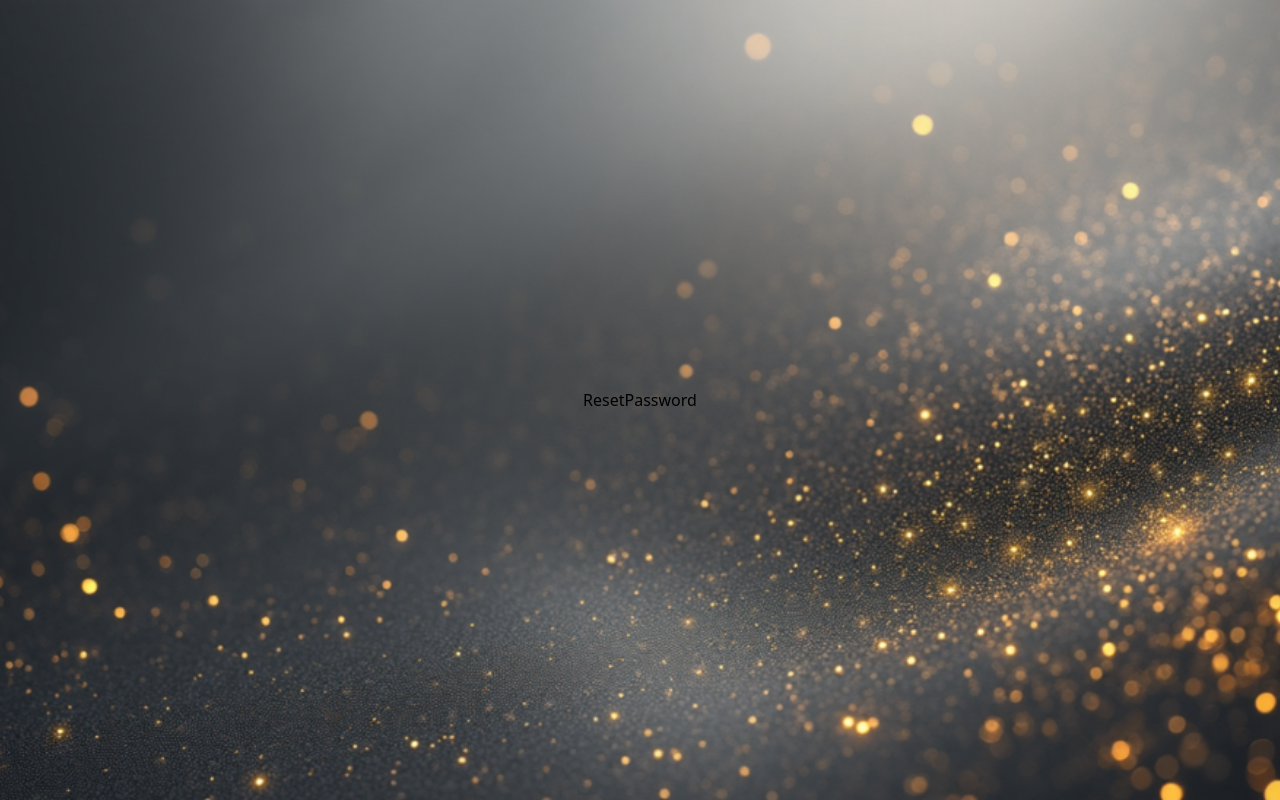
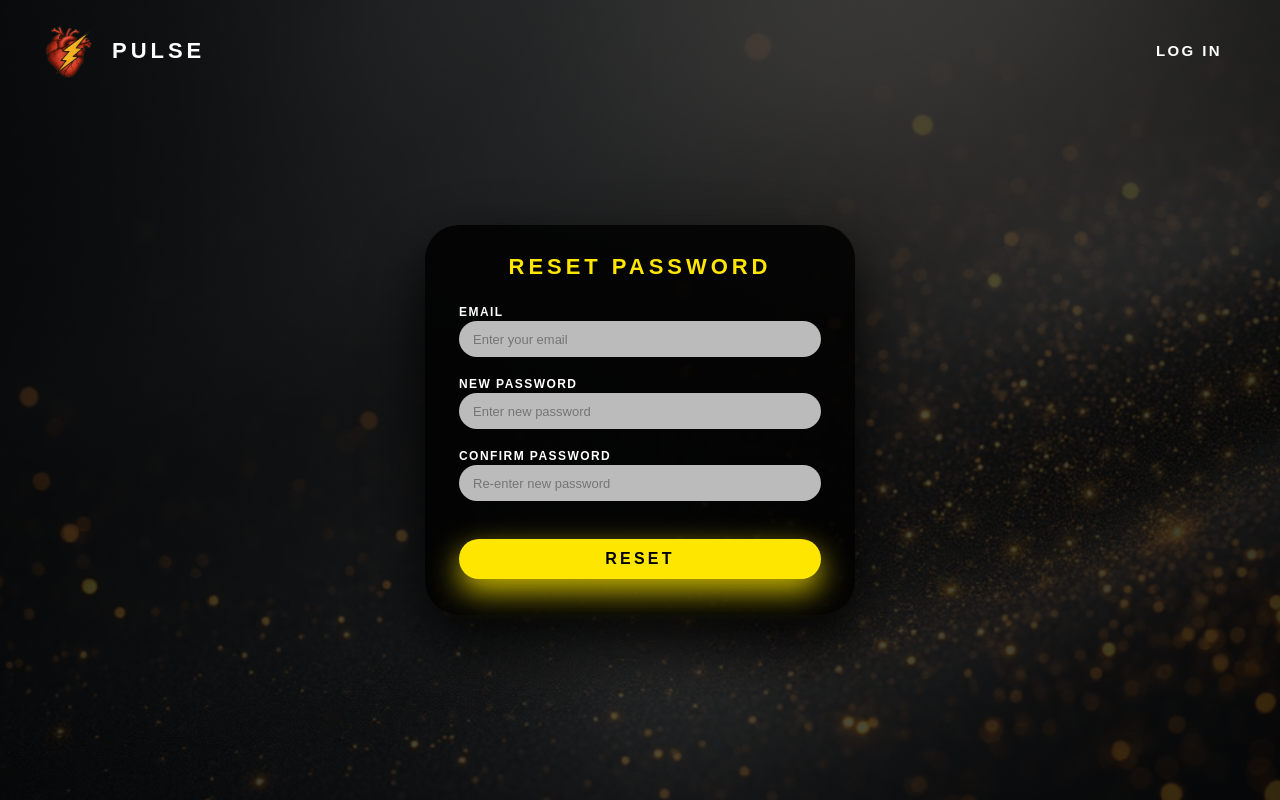
Before and after one commit to bineabble-XD/Pulse, a React (Vite) app in the folder client/: page /reset-password in a window 1280 px wide. Built offline with nearby package versions, Linux system fonts and the light colour scheme.

Commit message:
did the reset password

```diff
--- a/client/src/App.css
+++ b/client/src/App.css
@@ -1252,3 +1252,151 @@
     max-width: 100%;
   }
 }
+
+/* =======================
+   RESET PASSWORD PAGE
+   ======================= */
+
+.reset-page {
+  min-height: 100vh;
+  background-size: cover;
+  background-position: center;
+  background-repeat: no-repeat;
+  position: relative;
+  color: #ffffff;
+  font-family: "Poppins", sans-serif;
+}
+
+.reset-overlay {
+  position: absolute;
+  inset: 0;
+  background: radial-gradient(circle at bottom, rgba(0,0,0,0.3), rgba(0,0,0,0.7)),
+              linear-gradient(180deg, rgba(0,0,0,0.25) 0%, rgba(0,0,0,0.55) 100%);
+}
+
+.reset-inner {
+  position: relative;
+  z-index: 1;
+  min-height: 100vh;
+  display: flex;
+  flex-direction: column;
+}
+
+/* HEADER */
+
+.reset-header {
+  display: flex;
+  justify-content: space-between;
+  align-items: center;
+  padding: 20px 40px;
+}
+
+.reset-logo-wrap {
+  display: flex;
+  align-items: center;
+  gap: 12px;
+}
+
+.reset-logo {
+  width: 60px;
+  height: 60px;
+}
+
+.reset-brand {
+  font-weight: 800;
+  font-size: 22px;
+  letter-spacing: 0.18em;
+}
+
+.reset-login-link {
+  border: none;
+  background: transparent;
+  color: white;
+  font-weight: 700;
+  letter-spacing: 0.16em;
+  cursor: pointer;
+  font-size: 15px;
+}
+
+/* MAIN CARD */
+
+.reset-main {
+  flex: 1;
+  display: flex;
+  justify-content: center;
+  align-items: center;
+  padding-bottom: 60px;
+}
+
+.reset-card {
+  width: 100%;
+  max-width: 430px;
+  background: rgba(0,0,0,0.85);
+  padding: 30px 34px 36px;
+  border-radius: 34px;
+  box-shadow: 0 28px 60px rgba(0,0,0,0.9);
+  text-align: center;
+}
+
+.reset-title {
+  font-size: 22px;
+  font-weight: 800;
+  color: #ffe600;
+  letter-spacing: 0.18em;
+  margin-bottom: 24px;
+}
+
+/* FORM */
+
+.reset-form {
+  display: flex;
+  flex-direction: column;
+  gap: 18px;
+}
+
+.reset-field {
+  display: flex;
+  flex-direction: column;
+  text-align: left;
+}
+
+.reset-label {
+  font-size: 12px;
+  font-weight: 600;
+  letter-spacing: 0.12em;
+}
+
+.reset-input {
+  height: 36px;
+  border: none;
+  outline: none;
+  border-radius: 999px;
+  background: #bbbbbb;
+  padding: 0 14px;
+  font-size: 13px;
+  color: #000;
+}
+
+.reset-btn {
+  margin-top: 20px;
+  height: 40px;
+  width: 100%;
+  border: none;
+  background: #ffe600;
+  color: #000;
+  font-weight: 800;
+  letter-spacing: 0.2em;
+  border-radius: 999px;
+  cursor: pointer;
+  box-shadow: 0 12px 30px rgba(255,230,0,0.8);
+  transition: 0.15s ease;
+}
+
+.reset-btn:hover {
+  transform: translateY(-2px);
+  box-shadow: 0 18px 40px rgba(255,230,0,1);
+}
+
+.reset-btn:active {
+  transform: scale(0.98);
+}
--- a/client/src/components/ResetPassword.jsx
+++ b/client/src/components/ResetPassword.jsx
@@ -1,9 +1,79 @@
 import React from "react";
+import { useNavigate } from "react-router-dom";
+import logoBg from "../assets/LogoBg.png";      // SAME as Home.jsx
+import bgTexture from "../assets/1.png";        // BACKGROUND = 1.png
 
-export default function ResetPassword() {
+const ResetPassword = () => {
+
+  const navigate = useNavigate();
+
+const goToLogin = () => {
+  navigate("/login");
+};
+
   return (
-    <div className="page reset-bg">
-      ResetPassword
+    <div
+      className="reset-page"
+      style={{ backgroundImage: `url(${bgTexture})` }}
+    >
+      <div className="reset-overlay" />
+
+      <div className="reset-inner">
+        {/* Top Navigation */}
+        <header className="reset-header">
+          <div className="reset-logo-wrap">
+            <img src={logoBg} alt="Pulse logo" className="reset-logo" />
+            <span className="reset-brand">PULSE</span>
+          </div>
+
+          <button className="reset-login-link" onClick={goToLogin}>LOG IN</button>
+        </header>
+
+        {/* Center Card */}
+        <main className="reset-main">
+          <section className="reset-card">
+            <h1 className="reset-title">RESET PASSWORD</h1>
+
+            <form className="reset-form">
+              {/* Email */}
+              <label className="reset-field">
+                <span className="reset-label">EMAIL</span>
+                <input
+                  type="email"
+                  className="reset-input"
+                  placeholder="Enter your email"
+                />
+              </label>
+
+              {/* New Password */}
+              <label className="reset-field">
+                <span className="reset-label">NEW PASSWORD</span>
+                <input
+                  type="password"
+                  className="reset-input"
+                  placeholder="Enter new password"
+                />
+              </label>
+
+              {/* Confirm Password */}
+              <label className="reset-field">
+                <span className="reset-label">CONFIRM PASSWORD</span>
+                <input
+                  type="password"
+                  className="reset-input"
+                  placeholder="Re-enter new password"
+                />
+              </label>
+
+              <button type="submit" className="reset-btn">
+                RESET
+              </button>
+            </form>
+          </section>
+        </main>
+      </div>
     </div>
   );
-}
+};
+
+export default ResetPassword;
```
